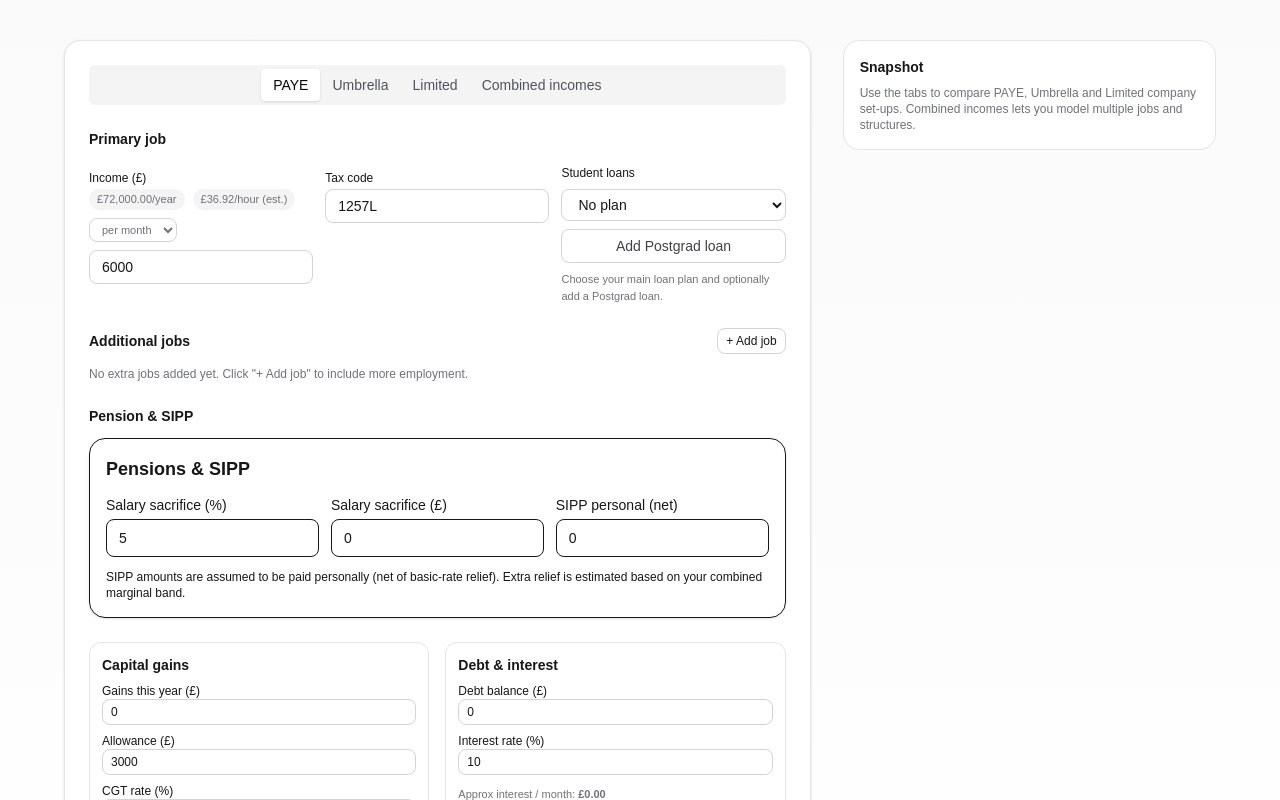
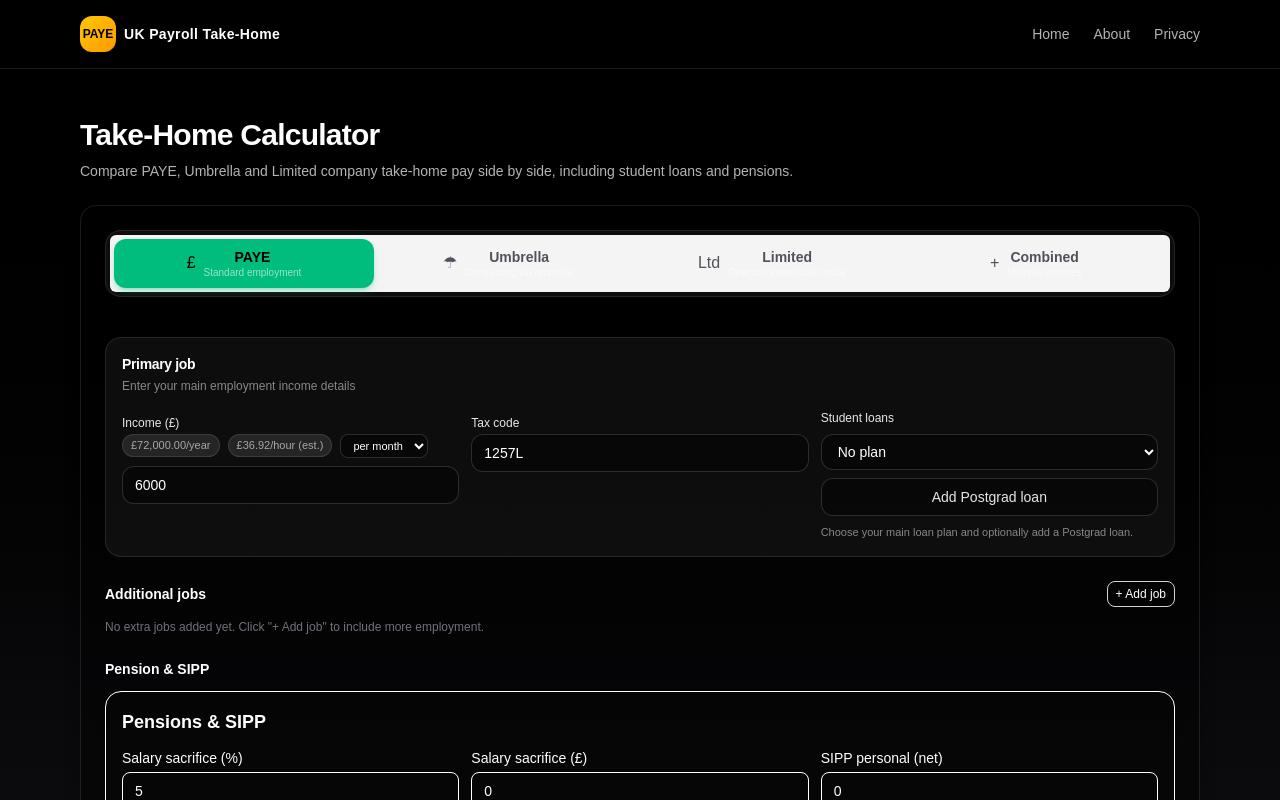
Before and after one commit to TCM2614/payroll-mvp, a Next.js app: page /calc in a window 1280 px wide. Shown: the top 800 px of the page. Built offline with nearby package versions, Linux system fonts and the light colour scheme.

Commit message:
feat: unify UI with AppShell layout and enhance tab styling

```diff
--- a/src/app/calc/page.tsx
+++ b/src/app/calc/page.tsx
@@ -1,6 +1,8 @@
 "use client";
 
 
+
+import AppShell from "@/components/layout/AppShell";
 
 import { TakeHomeCalculator } from "@/components/take-home-calculator";
 
@@ -10,49 +12,33 @@ export default function CalcPage() {
 
   return (
 
-    <main className="min-h-screen bg-gradient-to-b from-zinc-50 to-white px-4 py-10 dark:from-zinc-900 dark:to-zinc-950">
+    <AppShell>
 
-      <div className="mx-auto flex max-w-6xl flex-col gap-8 lg:flex-row">
+      <section className="mb-6">
 
-        {/* Main calculator column */}
+        <h1 className="text-2xl font-semibold tracking-tight sm:text-3xl">
 
-        <div className="w-full lg:w-2/3">
+          Take-Home Calculator
 
-          <div className="rounded-2xl border border-zinc-200 bg-white p-6 shadow-sm dark:border-zinc-800 dark:bg-zinc-900">
+        </h1>
 
-            <TakeHomeCalculator />
+        <p className="mt-2 text-sm text-white/70">
 
-          </div>
+          Compare PAYE, Umbrella and Limited company take-home pay side by side, including student loans and pensions.
 
-        </div>
+        </p>
+
+      </section>
 
 
 
-        {/* Side panel for summary / notes */}
+      <section className="rounded-2xl border border-white/10 bg-black/40 p-4 shadow-xl sm:p-6">
 
-        <aside className="w-full lg:w-1/3 space-y-4">
+        <TakeHomeCalculator />
 
-          <div className="rounded-2xl border border-zinc-200 bg-white p-4 text-sm dark:border-zinc-800 dark:bg-zinc-900">
+      </section>
 
-            <h2 className="mb-2 text-sm font-semibold">Snapshot</h2>
-
-            <p className="text-xs text-zinc-500">
-
-              Use the tabs to compare PAYE, Umbrella and Limited company set-ups. Combined
-
-              incomes lets you model multiple jobs and structures.
-
-            </p>
-
-          </div>
-
-          {/* You can add more cards here later (e.g. key metrics, notes, scenarios list). */}
-
-        </aside>
-
-      </div>
-
-    </main>
+    </AppShell>
 
   );
 
--- /dev/null
+++ b/src/components/layout/AppShell.tsx
@@ -0,0 +1,75 @@
+import { ReactNode } from "react";
+
+import MainHeader from "./MainHeader";
+
+
+
+interface AppShellProps {
+
+  children: ReactNode;
+
+}
+
+
+
+export default function AppShell({ children }: AppShellProps) {
+
+  return (
+
+    <div className="min-h-screen bg-gradient-to-b from-black via-zinc-950 to-zinc-900 text-white">
+
+      <div className="absolute inset-x-0 top-0 -z-10 h-64 bg-[radial-gradient(circle_at_top,_rgba(74,222,128,0.12),_transparent_55%)]" />
+
+
+
+      <MainHeader />
+
+
+
+      <main className="mx-auto max-w-6xl px-4 pt-12 pb-24">
+
+        {children}
+
+      </main>
+
+
+
+      {/* Footer */}
+
+      <footer className="border-t border-white/10 bg-black/60">
+
+        <div className="mx-auto flex max-w-6xl flex-col gap-3 px-4 py-5 text-xs text-white/60 sm:flex-row sm:items-center sm:justify-between">
+
+          <p>© {new Date().getFullYear()} UK Payroll Take-Home Calculator.</p>
+
+          <div className="flex flex-wrap gap-4">
+
+            <a href="/privacy" className="hover:text-white">
+
+              Privacy Policy
+
+            </a>
+
+            <a href="/cookies" className="hover:text-white">
+
+              Cookie Policy
+
+            </a>
+
+            <a href="/terms" className="hover:text-white">
+
+              Terms
+
+            </a>
+
+          </div>
+
+        </div>
+
+      </footer>
+
+    </div>
+
+  );
+
+}
--- a/src/components/tabs/PayeTab.tsx
+++ b/src/components/tabs/PayeTab.tsx
@@ -228,9 +228,23 @@ export function PayeTab() {
 
       {/* Primary job */}
 
-      <section className="space-y-4">
+      <section className="rounded-2xl border border-white/10 bg-white/5 p-4 space-y-4">
 
-        <h3 className="text-sm font-semibold">Primary job</h3>
+        <div>
+
+          <h2 className="text-sm font-semibold tracking-tight text-white">
+
+            Primary job
+
+          </h2>
+
+          <p className="mt-1 text-xs text-white/50">
+
+            Enter your main employment income details
+
+          </p>
+
+        </div>
 
 
 
@@ -240,21 +254,21 @@ export function PayeTab() {
 
           <div className="space-y-1">
 
-            <label className="text-xs font-medium">Income (£)</label>
+            <label className="text-xs font-medium text-white/90">Income (£)</label>
 
 
 
             {/* Chips + frequency selector */}
 
-            <div className="flex flex-wrap items-center gap-2 text-[11px] text-zinc-500">
+            <div className="flex flex-wrap items-center gap-2 text-[11px] text-white/60">
 
-              <span className="rounded-full bg-zinc-100 px-2 py-0.5 dark:bg-zinc-800">
+              <span className="rounded-full bg-white/10 px-2 py-0.5 border border-white/10">
 
                 {formatGBP(annualGross)}/year
 
               </span>
 
-              <span className="rounded-full bg-zinc-100 px-2 py-0.5 dark:bg-zinc-800">
+              <span className="rounded-full bg-white/10 px-2 py-0.5 border border-white/10">
 
                 £{hourlyRate.toFixed(2)}/hour (est.)
 
@@ -272,7 +286,7 @@ export function PayeTab() {
 
                 }
 
-                className="rounded-lg border border-zinc-300 bg-transparent px-2 py-1 text-[11px] dark:border-zinc-700"
+                className="rounded-lg border border-white/15 bg-black/40 px-2 py-1 text-[11px] text-white focus:border-emerald-400 focus:ring-2 focus:ring-emerald-500/40"
 
               >
 
@@ -300,7 +314,7 @@ export function PayeTab() {
 
               onChange={(e) => setPrimaryIncome(Number(e.target.value) || 0)}
 
-              className="mt-1 w-full rounded-lg border border-zinc-300 px-3 py-1.5 text-sm dark:border-zinc-700 dark:bg-zinc-900"
+              className="mt-1 w-full rounded-xl border border-white/15 bg-black/40 px-3 py-2 text-sm text-white focus:border-emerald-400 focus:ring-2 focus:ring-emerald-500/40"
 
             />
 
@@ -312,7 +326,7 @@ export function PayeTab() {
 
           <div className="space-y-1">
 
-            <label className="text-xs font-medium">Tax code</label>
+            <label className="text-xs font-medium text-white/90">Tax code</label>
 
             <input
 
@@ -322,7 +336,7 @@ export function PayeTab() {
 
               onChange={(e) => setPrimaryTaxCode(e.target.value.toUpperCase())}
 
-              className="w-full rounded-lg border border-zinc-300 px-3 py-1.5 text-sm uppercase dark:border-zinc-700 dark:bg-zinc-900"
+              className="w-full rounded-xl border border-white/15 bg-black/40 px-3 py-2 text-sm uppercase text-white focus:border-emerald-400 focus:ring-2 focus:ring-emerald-500/40"
 
             />
 
@@ -334,7 +348,7 @@ export function PayeTab() {
 
           <div className="flex flex-col justify-between space-y-2">
 
-            <label className="text-xs font-medium text-center md:text-left">
+            <label className="text-xs font-medium text-center md:text-left text-white/90">
 
               Student loans
 
@@ -354,7 +368,7 @@ export function PayeTab() {
 
                 }
 
-                className="w-full rounded-lg border border-zinc-300 px-3 py-1.5 text-sm dark:border-zinc-700 dark:bg-zinc-900"
+                className="w-full rounded-xl border border-white/15 bg-black/40 px-3 py-2 text-sm text-white focus:border-emerald-400 focus:ring-2 focus:ring-emerald-500/40"
 
               >
 
@@ -376,13 +390,13 @@ export function PayeTab() {
 
                 onClick={() => setHasPostgrad((v) => !v)}
 
-                className={`w-full rounded-lg border px-3 py-1.5 text-sm ${
+                className={`w-full rounded-xl border px-3 py-2 text-sm transition-colors ${
 
                   hasPostgrad
 
-                    ? "border-zinc-900 bg-zinc-900 text-white dark:border-zinc-100 dark:bg-zinc-100 dark:text-zinc-900"
+                    ? "border-emerald-500 bg-emerald-500 text-black shadow-md shadow-emerald-500/30"
 
-                    : "border-zinc-300 text-zinc-700 hover:bg-zinc-100 dark:border-zinc-700 dark:text-zinc-200 dark:hover:bg-zinc-800"
+                    : "border-white/15 bg-black/40 text-white/90 hover:bg-white/10 hover:text-white"
 
                 }`}
 
@@ -396,7 +410,7 @@ export function PayeTab() {
 
 
 
-            <p className="text-[11px] text-zinc-500">
+            <p className="text-[11px] text-white/50">
 
               Choose your main loan plan and optionally add a Postgrad loan.
 
--- a/src/components/take-home-calculator.tsx
+++ b/src/components/take-home-calculator.tsx
@@ -9,9 +9,13 @@ import { CombinedIncomeTab } from "./tabs/CombinedIncomeTab";
 
 
 
+type TabValue = "paye" | "umbrella" | "limited" | "combined";
+
+
+
 export function TakeHomeCalculator() {
 
-  const [activeTab, setActiveTab] = useState("paye");
+  const [activeTab, setActiveTab] = useState<TabValue>("paye");
 
 
 
@@ -19,19 +23,119 @@ export function TakeHomeCalculator() {
 
     <div className="space-y-6">
 
-      <Tabs value={activeTab} onValueChange={setActiveTab}>
+      <Tabs value={activeTab} onValueChange={(v) => setActiveTab(v as TabValue)}>
 
-        <TabsList className="grid w-full grid-cols-4">
+        {/* Tab bar container with pill-style glassy background */}
 
-          <TabsTrigger value="paye">PAYE</TabsTrigger>
+        <div className="mb-6 rounded-2xl border border-white/10 bg-white/5 p-1 flex gap-1">
 
-          <TabsTrigger value="umbrella">Umbrella</TabsTrigger>
+          <TabsList className="w-full grid grid-cols-4 gap-1 bg-transparent p-0 h-auto">
 
-          <TabsTrigger value="limited">Limited</TabsTrigger>
+            <TabsTrigger
 
-          <TabsTrigger value="combined">Combined incomes</TabsTrigger>
+              value="paye"
 
-        </TabsList>
+              className="flex-1 inline-flex items-center justify-center gap-2 rounded-xl px-3 py-2 text-xs sm:text-sm font-medium text-white/70 transition-colors hover:bg-white/10 hover:text-white data-[state=active]:bg-emerald-500 data-[state=active]:text-black data-[state=active]:shadow-md data-[state=active]:shadow-emerald-500/30"
+
+            >
+
+              <span className="text-base">£</span>
+
+              <span className="flex flex-col leading-tight">
+
+                <span className="text-xs sm:text-sm font-semibold">PAYE</span>
+
+                <span className="hidden text-[10px] text-white/60 sm:block">
+
+                  Standard employment
+
+                </span>
+
+              </span>
+
+            </TabsTrigger>
+
+
+
+            <TabsTrigger
+
+              value="umbrella"
+
+              className="flex-1 inline-flex items-center justify-center gap-2 rounded-xl px-3 py-2 text-xs sm:text-sm font-medium text-white/70 transition-colors hover:bg-white/10 hover:text-white data-[state=active]:bg-emerald-500 data-[state=active]:text-black data-[state=active]:shadow-md data-[state=active]:shadow-emerald-500/30"
+
+            >
+
+              <span className="text-base">☂</span>
+
+              <span className="flex flex-col leading-tight">
+
+                <span className="text-xs sm:text-sm font-semibold">Umbrella</span>
+
+                <span className="hidden text-[10px] text-white/60 sm:block">
+
+                  Contracting via umbrella
+
+                </span>
+
+              </span>
+
+            </TabsTrigger>
+
+
+
+            <TabsTrigger
+
+              value="limited"
+
+              className="flex-1 inline-flex items-center justify-center gap-2 rounded-xl px-3 py-2 text-xs sm:text-sm font-medium text-white/70 transition-colors hover:bg-white/10 hover:text-white data-[state=active]:bg-emerald-500 data-[state=active]:text-black data-[state=active]:shadow-md data-[state=active]:shadow-emerald-500/30"
+
+            >
+
+              <span className="text-base">Ltd</span>
+
+              <span className="flex flex-col leading-tight">
+
+                <span className="text-xs sm:text-sm font-semibold">Limited</span>
+
+                <span className="hidden text-[10px] text-white/60 sm:block">
+
+                  Director/Shareholder route
+
+                </span>
+
+              </span>
+
+            </TabsTrigger>
+
+
+
+            <TabsTrigger
+
+              value="combined"
+
+              className="flex-1 inline-flex items-center justify-center gap-2 rounded-xl px-3 py-2 text-xs sm:text-sm font-medium text-white/70 transition-colors hover:bg-white/10 hover:text-white data-[state=active]:bg-emerald-500 data-[state=active]:text-black data-[state=active]:shadow-md data-[state=active]:shadow-emerald-500/30"
+
+            >
+
+              <span className="text-base">+</span>
+
+              <span className="flex flex-col leading-tight">
+
+                <span className="text-xs sm:text-sm font-semibold">Combined</span>
+
+                <span className="hidden text-[10px] text-white/60 sm:block">
+
+                  Multiple incomes
+
+                </span>
+
+              </span>
+
+            </TabsTrigger>
+
+          </TabsList>
+
+        </div>
 
 
 
--- a/src/components/ui/tabs.tsx
+++ b/src/components/ui/tabs.tsx
@@ -48,6 +48,7 @@ export function TabsTrigger({
   return (
     <button
       onClick={() => context.onValueChange(value)}
+      data-state={isActive ? "active" : "inactive"}
       className={`inline-flex items-center justify-center whitespace-nowrap rounded-sm px-3 py-1.5 text-sm font-medium ring-offset-white transition-all focus-visible:outline-none focus-visible:ring-2 focus-visible:ring-zinc-950 focus-visible:ring-offset-2 disabled:pointer-events-none disabled:opacity-50 dark:ring-offset-zinc-950 dark:focus-visible:ring-zinc-300 ${
         isActive
           ? "bg-white text-zinc-950 shadow-sm dark:bg-zinc-950 dark:text-zinc-50"
```
Also changed, not shown: src/app/page.tsx (+5 -49 lines).
